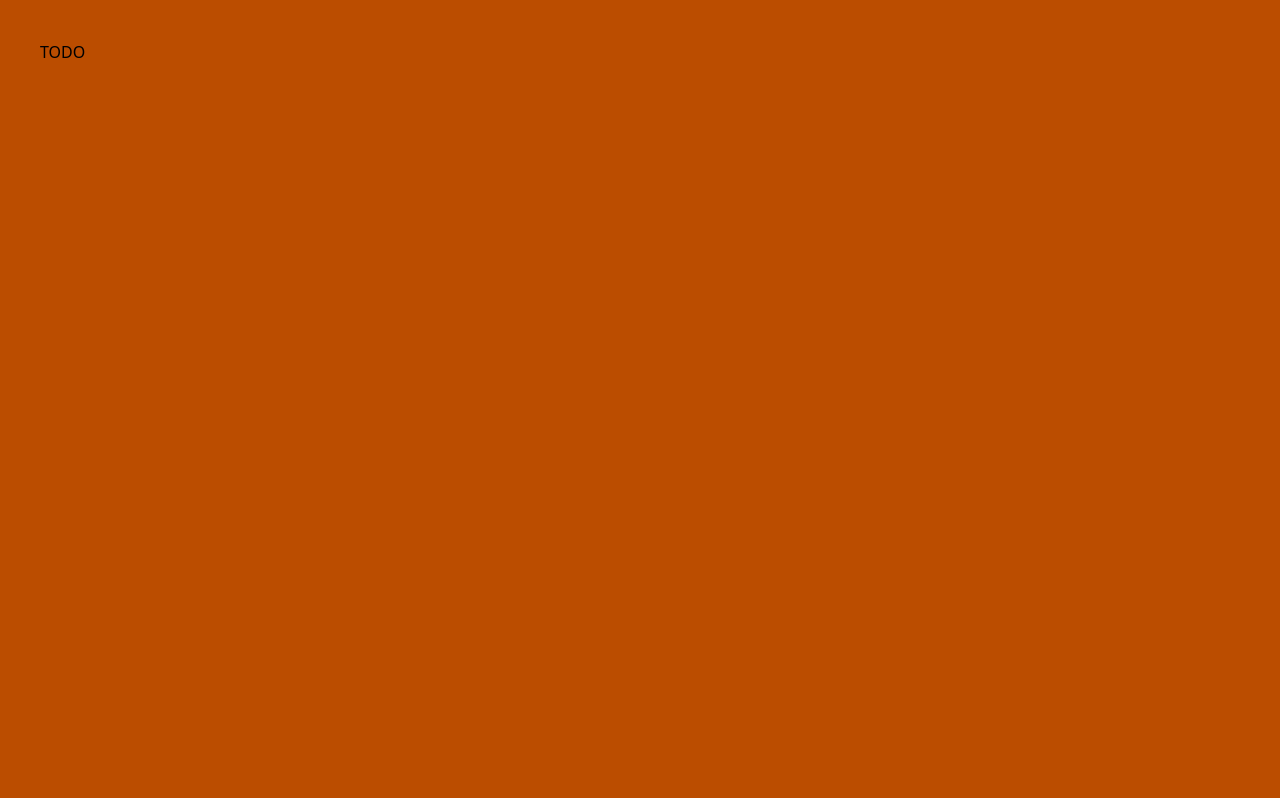
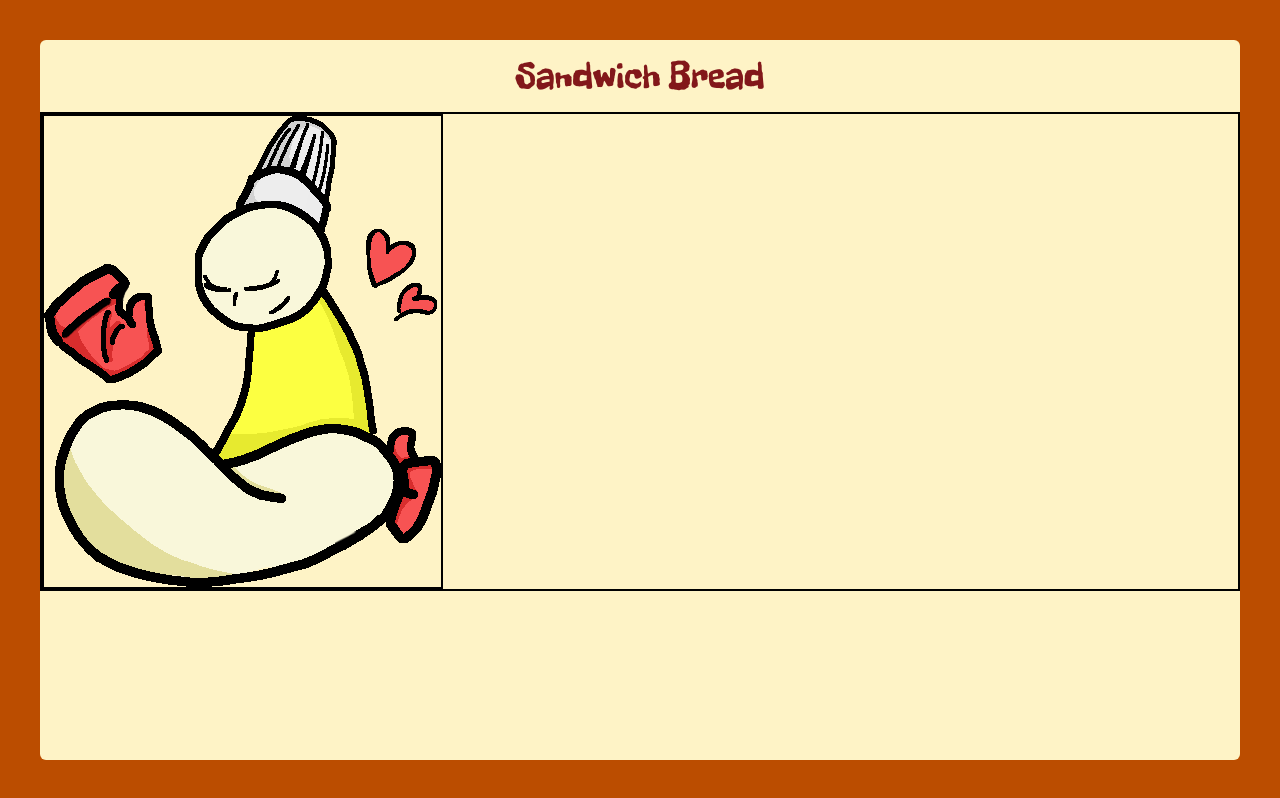
Before and after one commit to rdietscht/mom-bread, a SvelteKit app: page /progress in a window 1280 px wide. Built offline with nearby package versions, Linux system fonts and the light colour scheme.

Commit message:
Adding new type `BreadStep_T` + created custom art

```diff
--- a/src/lib/index.ts
+++ b/src/lib/index.ts
@@ -1 +1,10 @@
 // place files you want to import through the `$lib` alias in this folder.
+type BreadStep_T =
+{
+    title: string, // the title of the step (i.e., making the dough)
+    img: string, // url to associated image
+    alt: string, // description of image (for accessibility purposes)
+    desc: string, // describes the step; can be expanded
+    links?: string, // resource links associated for additional help
+    timer?: number // for steps with waiting periods, the time in seconds to start the timer
+}
--- a/src/routes/progress/+page.svelte
+++ b/src/routes/progress/+page.svelte
@@ -1,3 +1,38 @@
-<main>
-    TODO
+<script lang="ts">
+
+    const steps: BreadStep_T[] = [
+        {
+            title: 'Make the dough',
+            img: '/doughmaking.png',
+            alt: 'cartoon of someone making dough',
+            desc: 'TODO: Fill these steps out',
+        }
+    ];
+
+</script>
+
+{#snippet breadstep(step: BreadStep_T)}
+
+    <!-- Render a window using the provided step details -->
+    <div class="border-2">
+        <img
+            class="border-2"
+            src={step.img}
+            alt={step.alt}
+        />
+    </div>
+
+{/snippet}
+
+<main class="w-full h-full rounded-md bg-amber-100 font-freckleface">
+
+    <!-- For sandwich bread, display the steps and have timers available -->
+    <h1 class="text-4xl text-center text-red-900 py-4">Sandwich Bread</h1>
+
+    <!-- Carousel for showing steps -->
+    <div>
+        <!-- PROOF OF CONCEPT; REMOVE WHEN NOT TESTING -->
+        {@render breadstep(steps[0])}
+    </div>
+
 </main>
```
Also changed, not shown: static/doughmaking.png (added).
